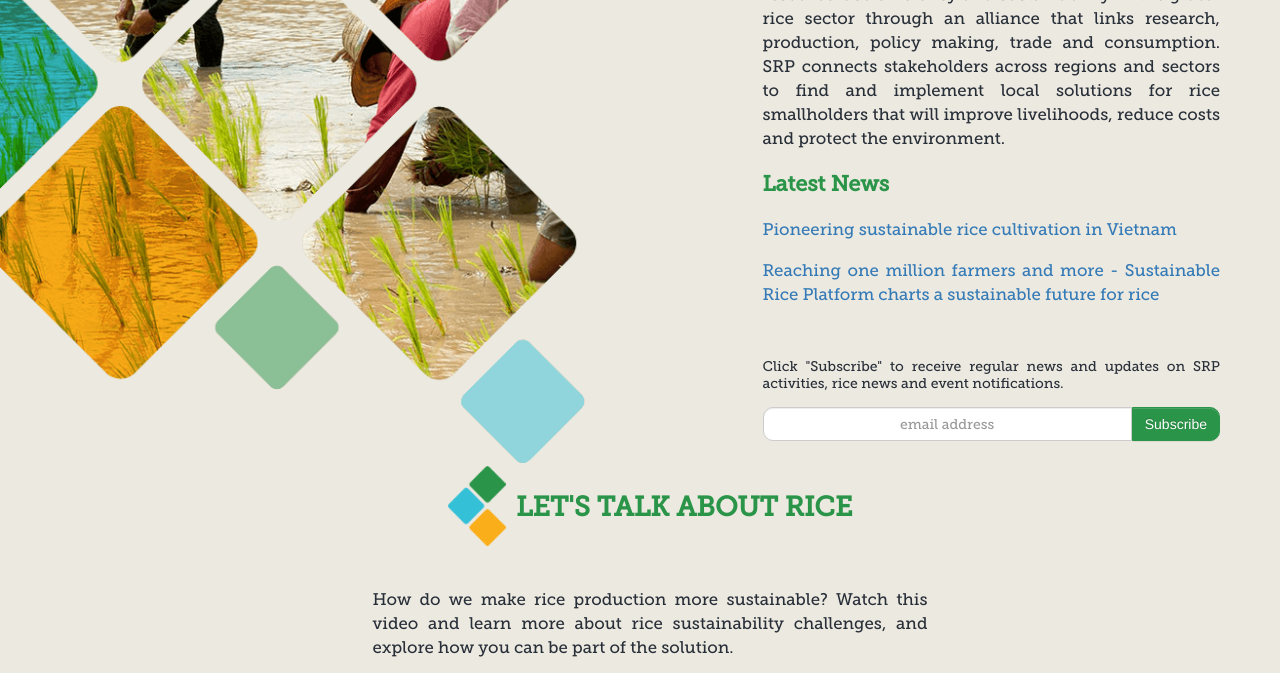
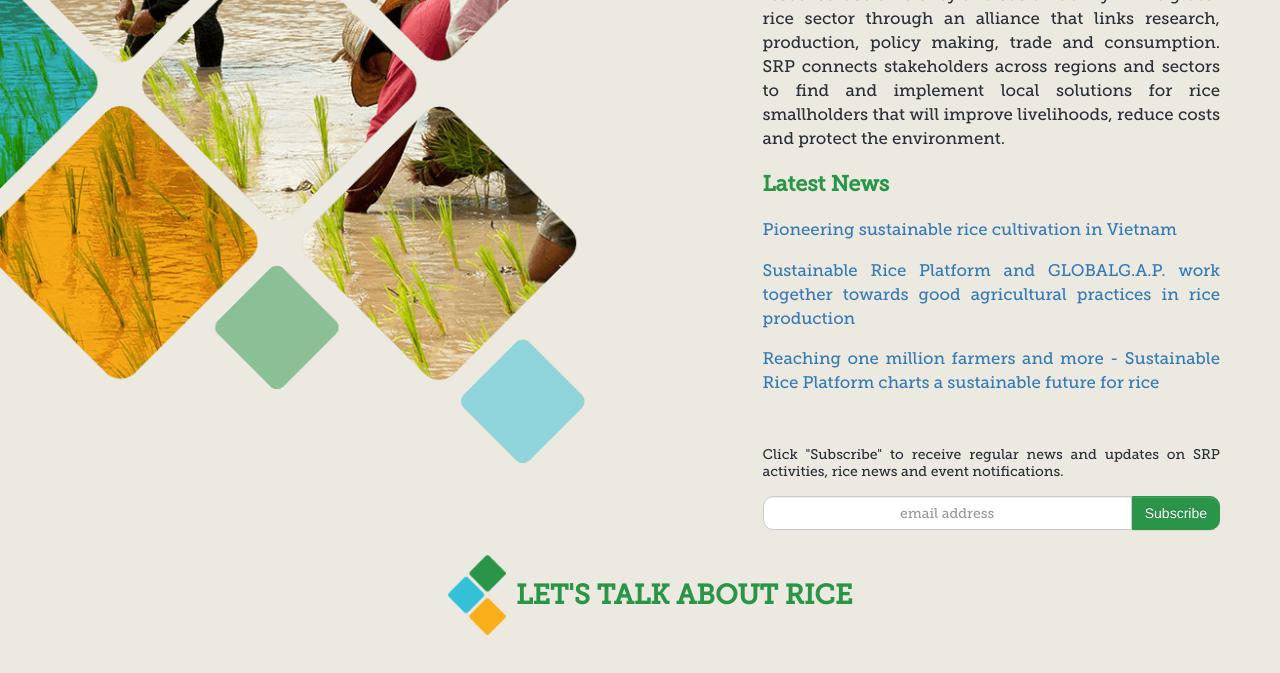
Before and after one commit to sustainablericeplatform/sustainablericeplatform.github.io, a Jekyll site: the page built from index.html, in a window 1280 px wide and 900 px high, scrolled down 699 px, cut to the strip 0-673 px from the top of the window. Built offline with Jekyll 4.4.1, drawn with Linux system fonts in a browser that asks for light colours.

Commit message:
Update index.html

```diff
--- a/index.html
+++ b/index.html
@@ -15,6 +15,7 @@ layout: default
                 <p>The Sustainable Rice Platform (SRP) promotes resource-use efficiency and sustainability in the global rice sector through an alliance that links research, production, policy making, trade and consumption. SRP connects stakeholders across regions and sectors to find and implement local solutions for rice smallholders that will improve livelihoods, reduce costs and protect the environment.</p>
                 <h2 class="green">Latest News</h2>
                 <p><a href="https://sites.google.com/site/srpsustainablerice/latest-news/january-2017" taregt="_blank">Pioneering sustainable rice cultivation in Vietnam</a></p>
+                <p><a href="http://www.globalgap.org/uk_en/media-events/news/articles/Sustainable-Rice-Platform-and-GLOBALG.A.P.-Work-Together-Towards-Good-Agricultural-Practices-in-Rice-Production/" target="_blank">Sustainable Rice Platform and GLOBALG.A.P. work together towards good agricultural practices in rice production</a></p>
                 <p><a href="https://sites.google.com/site/srpsustainablerice/latest-news/december-2016" target="_blank">Reaching one million farmers and more - Sustainable Rice Platform charts a sustainable future for rice</a></p>
                 <div class="subscribe-wrapper" style="margin-top: 50px;">
                     <p style="line-height: 1;"><small>Click "Subscribe" to receive regular news and updates on SRP activities, rice news and event notifications.</small></p>
```
